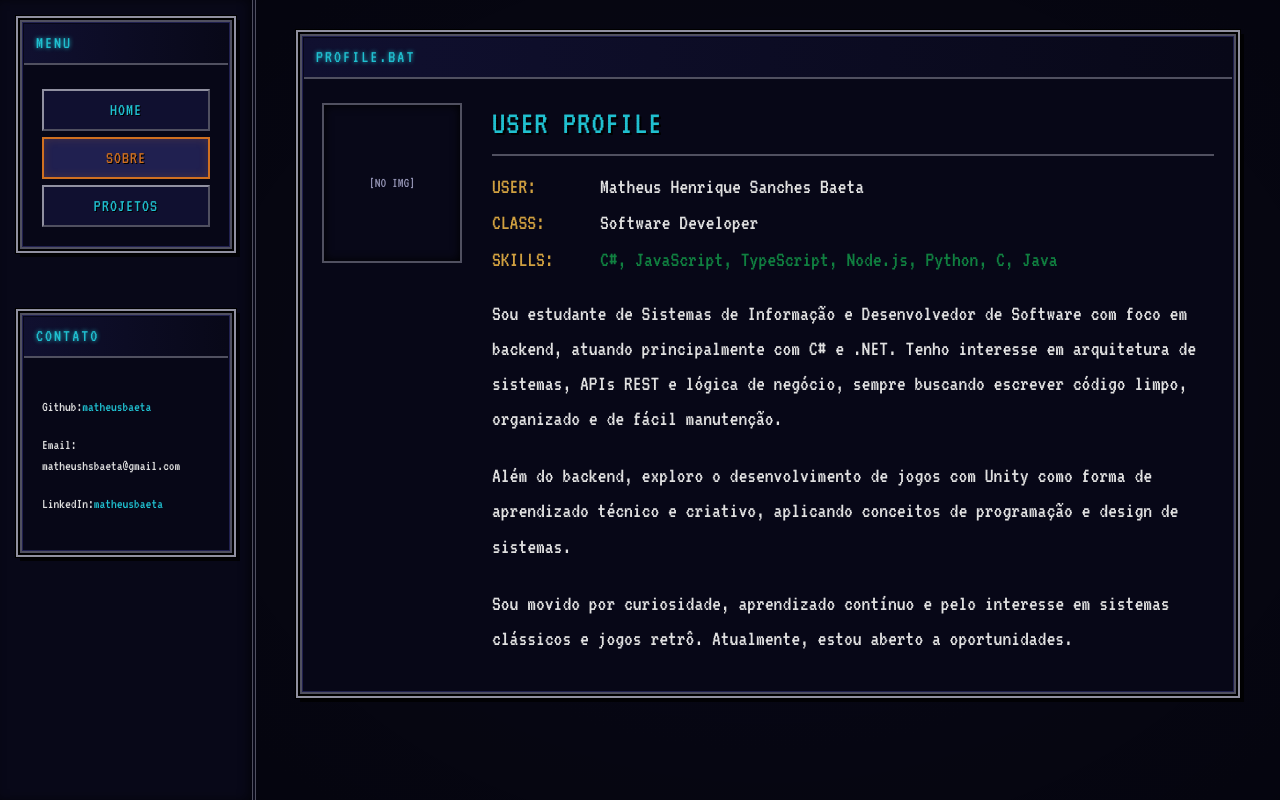
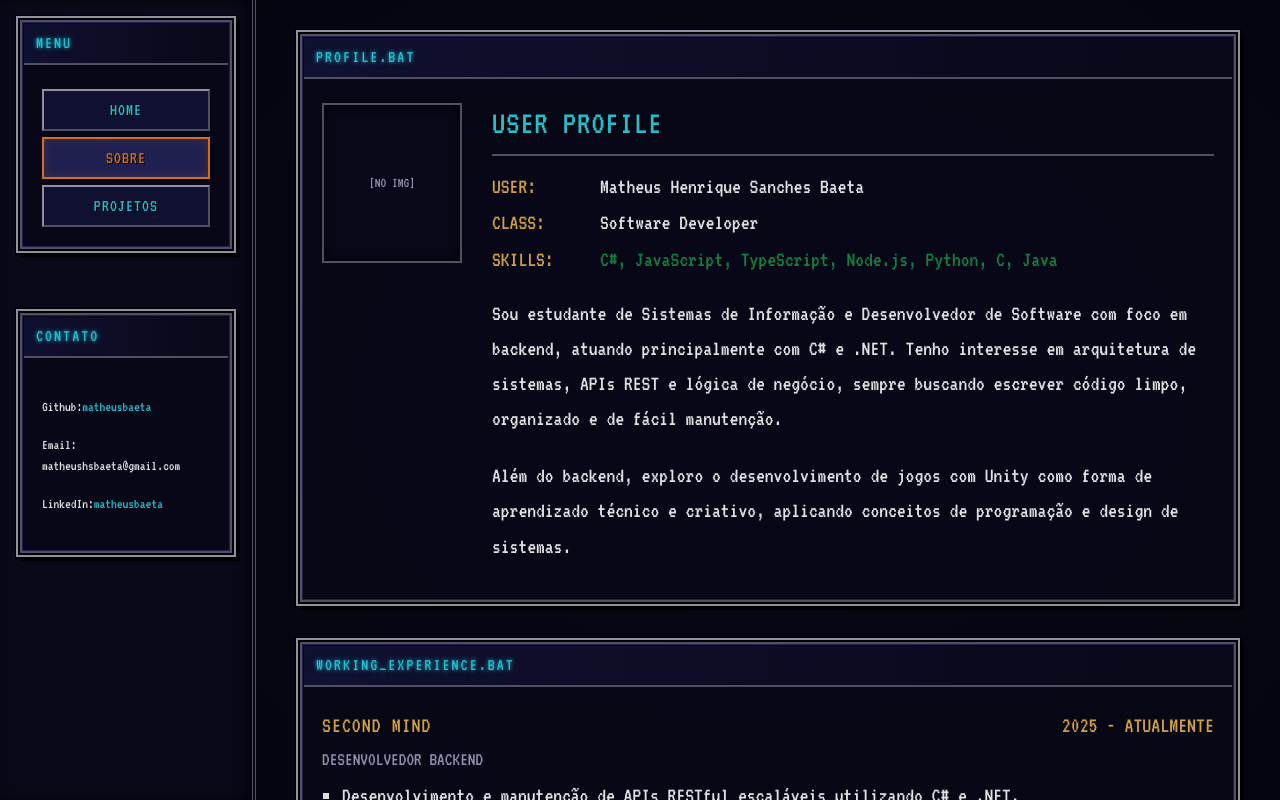
Before and after one commit to matheusbaeta/portfolio, a React (Vite) app: page /about in a window 1280 px wide. Built offline with nearby package versions, Linux system fonts and the light colour scheme; a web font is replaced by a local one.

Commit message:
Add Working Experience

```diff
--- a/src/pages/About.tsx
+++ b/src/pages/About.tsx
@@ -48,11 +48,36 @@ export const About: React.FC = () => {
                             aprendizado técnico e criativo, aplicando conceitos de programação e design
                             de sistemas.
                         </p>
+                    </div>
+                </div>
+            </Window>
 
-                        <p style={{ lineHeight: '1.6', color: 'var(--pk-text-main)' }}>
-                            Sou movido por curiosidade, aprendizado contínuo e pelo interesse em sistemas
-                            clássicos e jogos retrô. Atualmente, estou aberto a oportunidades.
-                        </p>
+            <Window title="WORKING_EXPERIENCE.BAT">
+                <div style={{ display: 'flex', flexDirection: 'column', gap: '20px' }}>
+                    <div style={{ borderBottom: '1px dashed var(--pk-frame-light)', paddingBottom: '16px' }}>
+                        <div style={{ display: 'flex', justifyContent: 'space-between', alignItems: 'baseline', marginBottom: '8px' }}>
+                            <h3 style={{ margin: 0, color: 'var(--pk-accent-gold)', fontSize: '1.4rem' }}>SECOND MIND</h3>
+                            <span style={{ color: 'var(--pk-accent-gold)', fontSize: '1.4rem' }}>2025 - ATUALMENTE</span>
+                        </div>
+                        <div style={{ color: 'var(--pk-text-dim)', marginBottom: '8px', fontSize: '1.2rem' }}>DESENVOLVEDOR BACKEND</div>
+                        <ul style={{ listStyleType: 'square', paddingLeft: '20px', color: 'var(--pk-text-main)', margin: 0 }}>
+                            <li style={{ marginBottom: '4px' }}>Desenvolvimento e manutenção de APIs RESTful escaláveis utilizando C# e .NET.</li>
+                            <li style={{ marginBottom: '4px' }}>Colaboração direta com o time de frontend e participação ativa em cerimônias Ágeis.</li>
+                            <li >Otimização de consultas SQL para garantir alta performance e integridade dos dados.</li>
+                        </ul>
+                    </div>
+
+                    <div>
+                        <div style={{ display: 'flex', justifyContent: 'space-between', alignItems: 'baseline', marginBottom: '8px' }}>
+                            <h3 style={{ margin: 0, color: 'var(--pk-accent-gold)', fontSize: '1.4rem' }}>VOLUNTÁRIO NA ONG RECANTO DOS ANIMAIS</h3>
+                            <span style={{ color: 'var(--pk-accent-gold)', fontSize: '1.4rem' }}>2025 - 2026</span>
+                        </div>
+                        <div style={{ color: 'var(--pk-text-dim)', marginBottom: '8px', fontSize: '1.2rem' }}>DESENVOLVEDOR BACKEND</div>
+                        <ul style={{ listStyleType: 'square', paddingLeft: '20px', color: 'var(--pk-text-main)', margin: 0 }}>
+                            <li style={{ marginBottom: '4px' }}>Criação de API RESTful com Node.js, Express e TypeScript para gestão de adoções.</li>
+                            <li style={{ marginBottom: '4px' }}>Modelagem do banco de dados PostgreSQL e definição de arquitetura.</li>
+                            <li >Implementação de regras de negócio e rotas para integração contínua com o frontend.</li>
+                        </ul>
                     </div>
                 </div>
             </Window>
```
